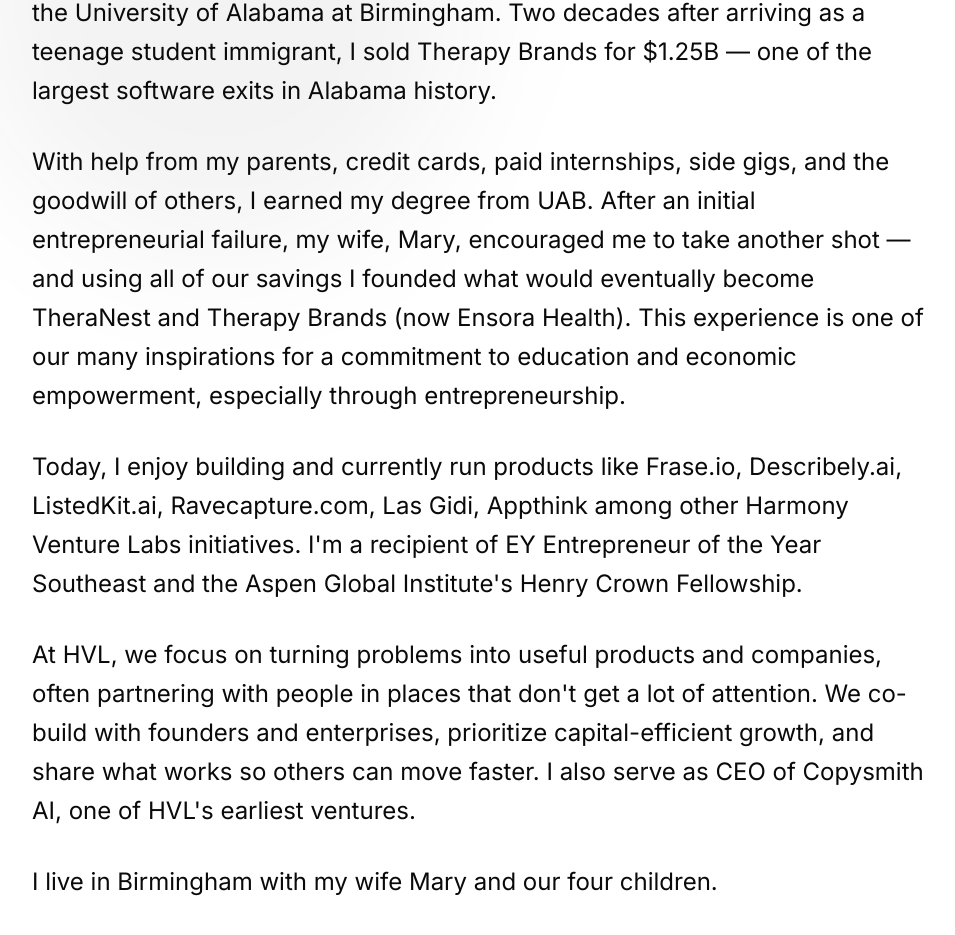
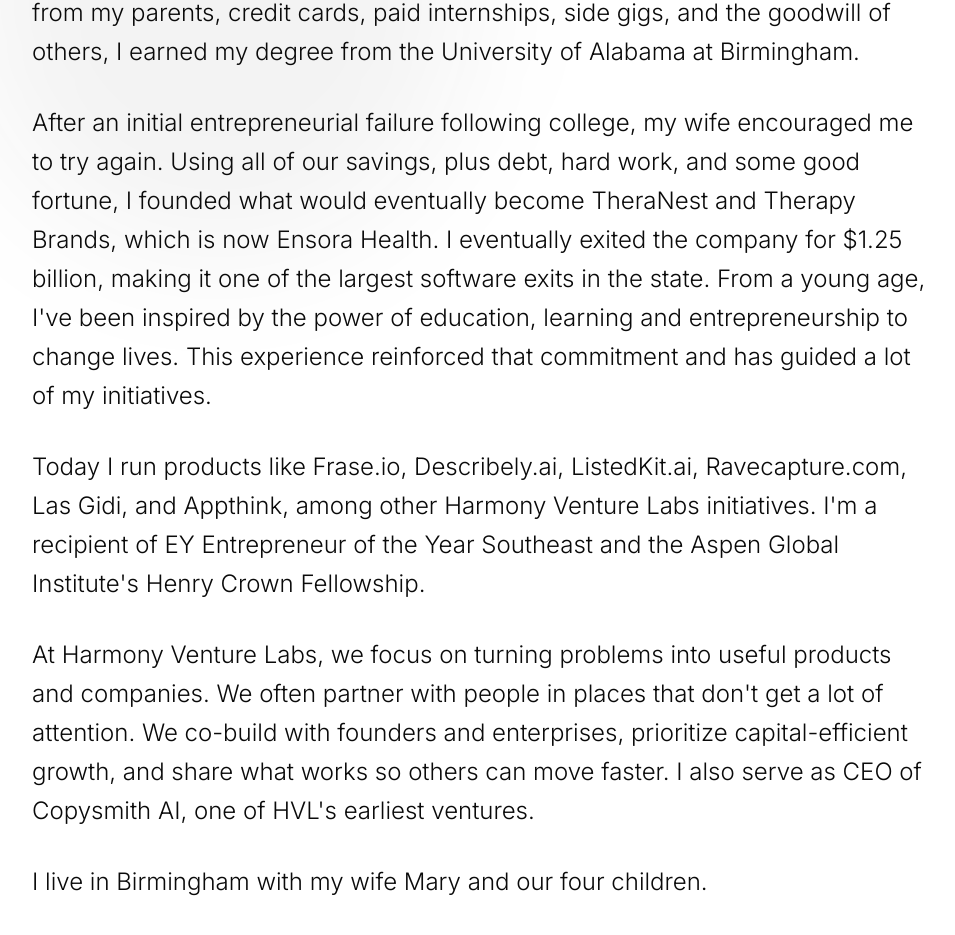
Before and after one commit to sotulana/shegunotulana-web, a Next.js app: page /personal in a window 1280 px wide. Shown: the part 329-1264 px from the top of the page, without its empty margins (32-987 px from the left). Built offline with nearby package versions, Linux system fonts and the light colour scheme.

Commit message:
Rewrite About Me content for clarity and readability, update personal story narrative

```diff
--- a/app/personal/page.tsx
+++ b/app/personal/page.tsx
@@ -7,13 +7,13 @@
 };
 
 export default function PersonalPage() {
-  const aboutMe = `At 18 years old, I moved to Birmingham, Alabama from Lagos, Nigeria to attend the University of Alabama at Birmingham. Two decades after arriving as a teenage student immigrant, I sold Therapy Brands for $1.25B — one of the largest software exits in Alabama history.
+  const aboutMe = `At 18 years old, I moved to Birmingham, Alabama from Lagos, Nigeria. With help from my parents, credit cards, paid internships, side gigs, and the goodwill of others, I earned my degree from the University of Alabama at Birmingham.
 
-With help from my parents, credit cards, paid internships, side gigs, and the goodwill of others, I earned my degree from UAB. After an initial entrepreneurial failure, my wife, Mary, encouraged me to take another shot — and using all of our savings I founded what would eventually become TheraNest and Therapy Brands (now Ensora Health). This experience is one of our many inspirations for a commitment to education and economic empowerment, especially through entrepreneurship.
+After an initial entrepreneurial failure following college, my wife encouraged me to try again. Using all of our savings, plus debt, hard work, and some good fortune, I founded what would eventually become TheraNest and Therapy Brands, which is now Ensora Health. I eventually exited the company for $1.25 billion, making it one of the largest software exits in the state. From a young age, I've been inspired by the power of education, learning and entrepreneurship to change lives. This experience reinforced that commitment and has guided a lot of my initiatives.
 
-Today, I enjoy building and currently run products like Frase.io, Describely.ai, ListedKit.ai, Ravecapture.com, Las Gidi, Appthink among other Harmony Venture Labs initiatives. I'm a recipient of EY Entrepreneur of the Year Southeast and the Aspen Global Institute's Henry Crown Fellowship.
+Today I run products like Frase.io, Describely.ai, ListedKit.ai, Ravecapture.com, Las Gidi, and Appthink, among other Harmony Venture Labs initiatives. I'm a recipient of EY Entrepreneur of the Year Southeast and the Aspen Global Institute's Henry Crown Fellowship.
 
-At HVL, we focus on turning problems into useful products and companies, often partnering with people in places that don't get a lot of attention. We co-build with founders and enterprises, prioritize capital-efficient growth, and share what works so others can move faster. I also serve as CEO of Copysmith AI, one of HVL's earliest ventures.
+At Harmony Venture Labs, we focus on turning problems into useful products and companies. We often partner with people in places that don't get a lot of attention. We co-build with founders and enterprises, prioritize capital-efficient growth, and share what works so others can move faster. I also serve as CEO of Copysmith AI, one of HVL's earliest ventures.
 
 I live in Birmingham with my wife Mary and our four children.`;
 
@@ -32,7 +32,7 @@
           </h1>
           <div className="prose prose-lg max-w-none">
             {aboutMe.split('\n\n').map((paragraph, idx) => (
-              <p key={idx} className="text-xl md:text-2xl text-foreground leading-relaxed font-normal mb-8">
+              <p key={idx} className="text-xl md:text-2xl text-foreground leading-relaxed font-light mb-8">
                 {paragraph}
               </p>
             ))}
```
